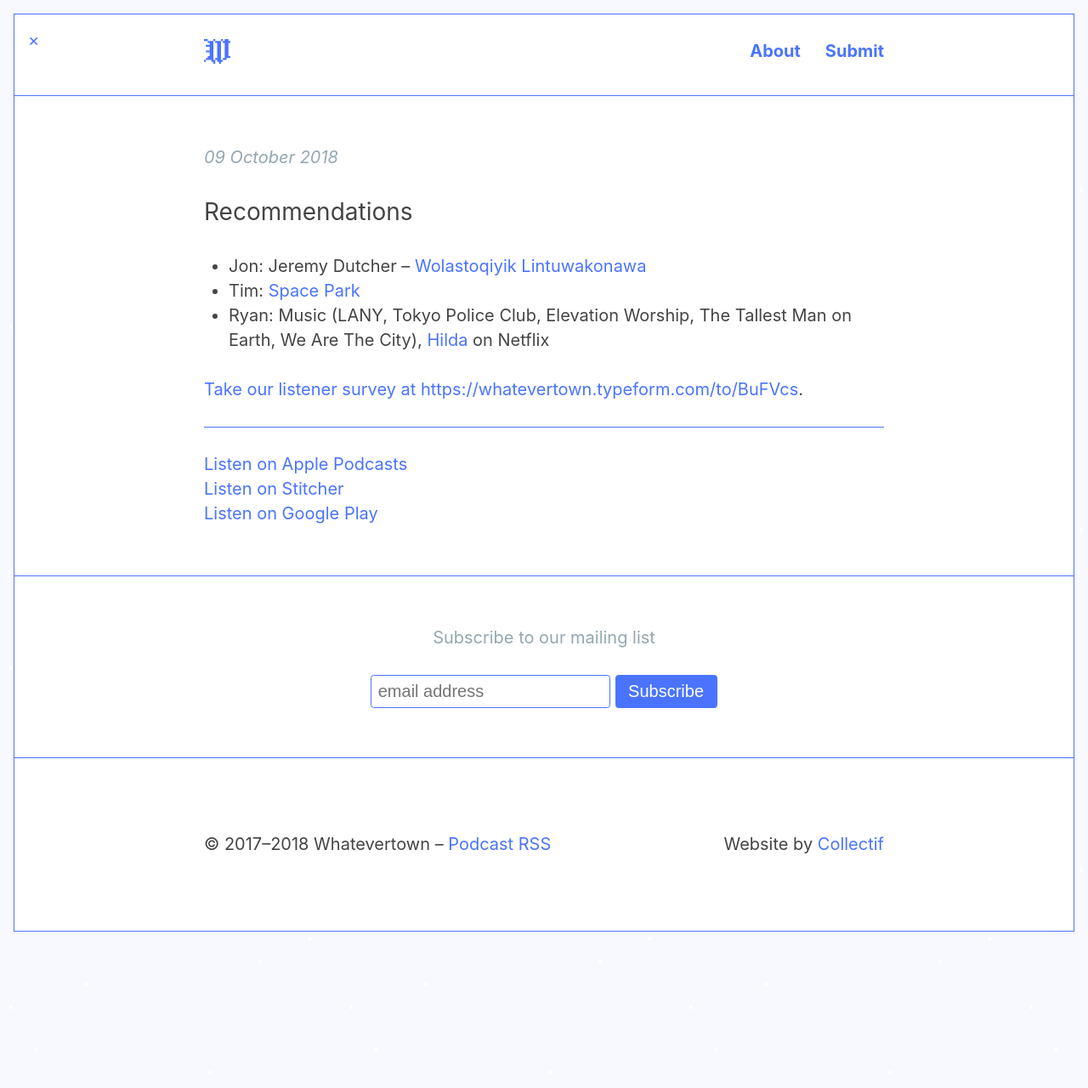
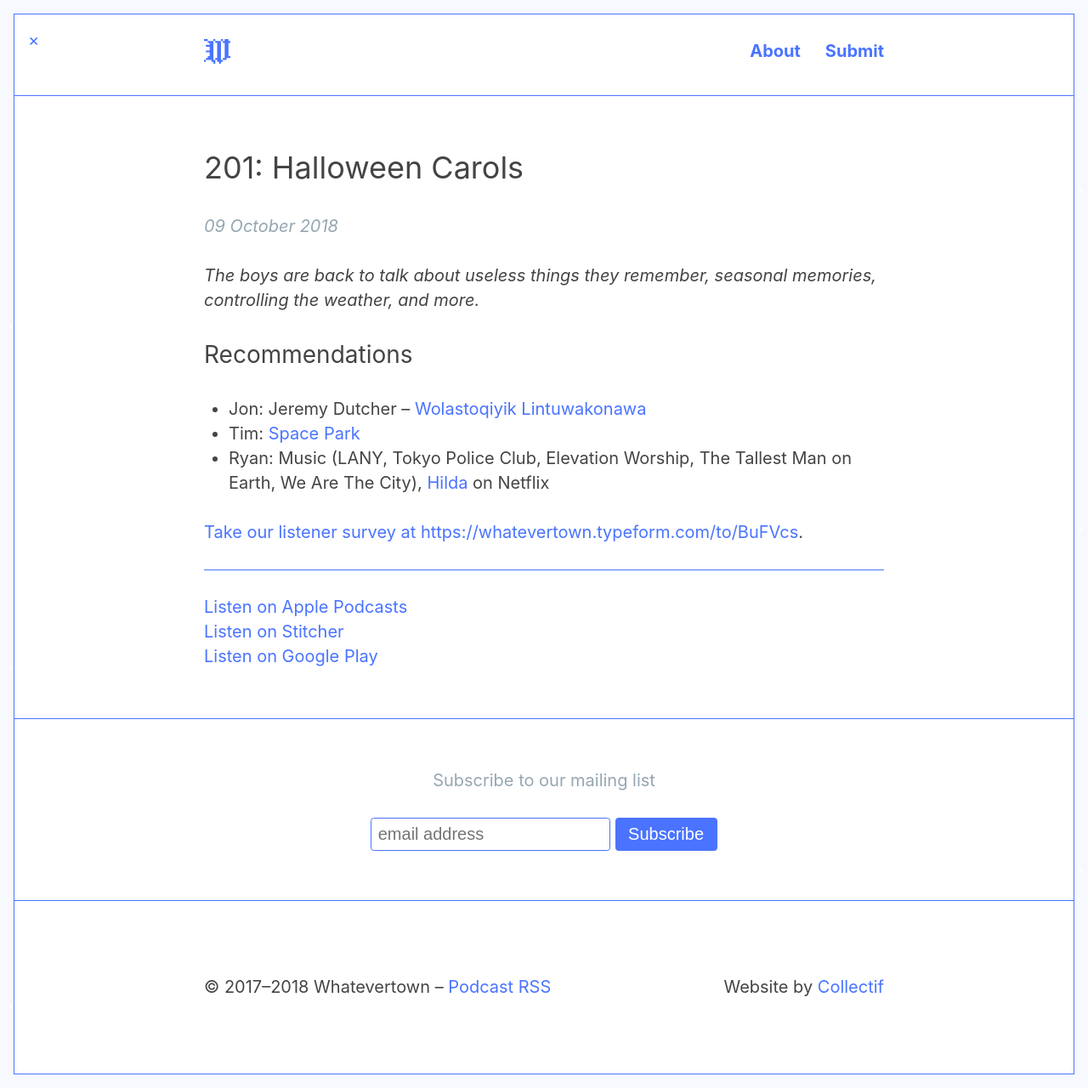
Before and after one commit to jondueck/whatevertown, a Jekyll site: the page built from _posts/2018-10-09-s02e01.md, in a window 1280 px wide. Shown: the whole page at 85% size. Built offline with Jekyll 4.4.1, drawn with Linux system fonts in a browser that asks for light colours; some web fonts are replaced; our own code applies the rules of GitHub Pages for plain Markdown files; comment, search, counter and statistics services are not loaded; before the commit the page ends 1112 px from its top, so only the background shows below that.

Commit message:
fix s02e01 title

```diff
--- a/_posts/2018-10-09-s02e01.md
+++ b/_posts/2018-10-09-s02e01.md
@@ -1,5 +1,5 @@
 ---
-title: 201: Halloween Carols
+title: '201: Halloween Carols'
 date: 2018-10-09 23:00:00 -05:00
 permalink: "/episode/s02e01/"
 author: Whatevertown
```
